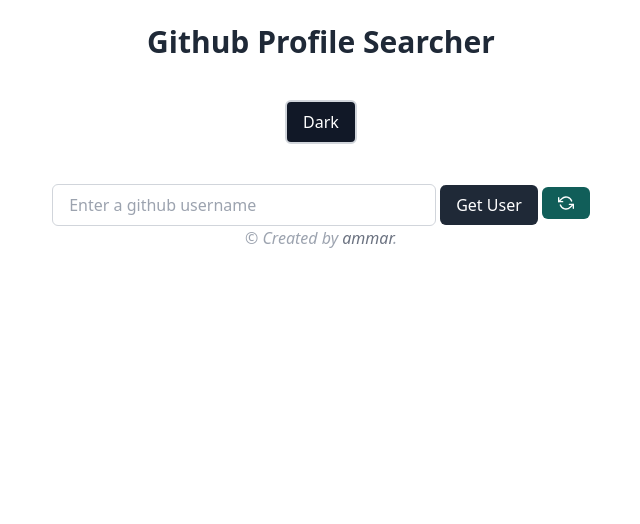
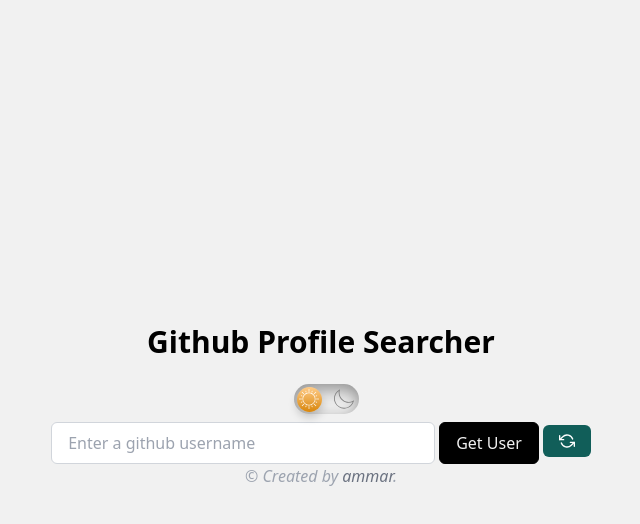
Before and after one commit to ahmadammarm/github-profile-search, a React (Create React App) app: page / in a window 1280 px wide. Shown: the top 524 px of the page, without its empty margins (319-959 px from the left). Built offline with nearby package versions, Linux system fonts and the light colour scheme.

Commit message:
update dark mode layout

```diff
--- a/src/App.css
+++ b/src/App.css
@@ -9,3 +9,34 @@
         margin: 3px;
     }
 }
+
+.dark {
+    background-color: #2d3748;
+    color: #ffffff;
+  }
+
+  .light {
+    background-color: #ffffff;
+    color: #000000;
+  }
+
+.main {
+    background-color: var(--body-background);
+    color: var(--body-color);
+}
+
+.main-button {
+    background-color: var(--body-color);
+    color: var(--body-background);
+    border: 1px solid var(--body-color);
+}
+
+.main-info {
+    background-color: var(--body-color);
+    color: var(--body-background);
+    border: 5px solid var(--body-background);
+}
+
+.main-arrow {
+    color: var(--body-background);
+}
--- a/src/App.js
+++ b/src/App.js
@@ -7,7 +7,7 @@
 import NotFound from "./components/NotFound";
 import { motion } from "framer-motion";
 import "./App.css";
-import DarkMode from "./components/DarkMode";
+import DarkMode from "./components/DarkMode/DarkMode";
 
 function App() {
   const [userData, setUserData] = useState(null);
@@ -40,23 +40,24 @@
 
   return (
     <div
-    className={`flex items-center justify-center flex-col pt-6 ${
+    className={`main flex items-center justify-center pt-3 flex-col min-h-screen ${
       isDarkMode ? "dark" : ""
     }`}
   >
       <h2
         className="
+        main
         text-3xl
         font-semibold
         text-gray-800
-        mb-10
+        mb-5
       "
       >
         Github Profile Searcher
       </h2>
-      <DarkMode setIsDarkMode={setIsDarkMode} isDarkMode={isDarkMode} />
+      <DarkMode />
       <form
-      className="input-form"
+      className="input-form mt-2"
         onSubmit={(e) => {
           e.preventDefault();
           const username = e.target.username.value;
@@ -66,8 +67,10 @@
         <div>
           <input
             type="text"
-            className="border
+            className="
+            border
             border-gray-300
+            text-gray-600
             rounded-md
             px-4
             py-2
@@ -90,12 +93,12 @@
           <button
             type="submit"
             className="
-            bg-gray-800
+            main-button
             text-white
             rounded-md
             px-4
             py-2
-            hover:bg-gray-700
+            hover:bg-gray-800
             transition
             duration-500
             ml-1"
--- /dev/null
+++ b/src/components/DarkMode/DarkMode.css
@@ -0,0 +1,68 @@
+.dark_mode {
+    margin-top: -20px;
+    margin-left: 10px;
+}
+
+.dark_mode_label {
+    width: 65px;
+    height: 30px;
+    position: relative;
+    display: block;
+    background: #ebebeb;
+    border-radius: 200px;
+    box-shadow: inset 0px 5px 15px rgba(0, 0, 0, 0.4),
+        inset 0px -5px 15px rgba(255, 255, 255, 0.4);
+    cursor: pointer;
+    transition: 0.3s;
+}
+.dark_mode_label:after {
+    content: "";
+    width: 25px;
+    height: 25px;
+    position: absolute;
+    top: 3px;
+    left: 3px;
+    background: linear-gradient(180deg, #ffcc89, #d8860b);
+    border-radius: 180px;
+    box-shadow: 0px 5px 10px rgba(0, 0, 0, 0.2);
+    transition: 0.3s;
+}
+.dark_mode_input {
+    width: 0;
+    height: 0;
+    visibility: hidden;
+}
+.dark_mode_input:checked + .dark_mode_label {
+    background: #242424;
+}
+.dark_mode_input:checked + .dark_mode_label:after {
+    left: 62px;
+    transform: translateX(-100%);
+    background: linear-gradient(180deg, #777, #3a3a3a);
+}
+.dark_mode_label:active:after {
+    width: 30px;
+}
+
+.dark_mode_label svg {
+    position: absolute;
+    width: 20px;
+    top: 5px;
+    z-index: 100;
+}
+.dark_mode_label svg.sun {
+    left: 5px;
+    fill: #fff;
+    transition: 0.3s;
+}
+.dark_mode_label svg.moon {
+    left: 40px;
+    fill: #7e7e7e;
+    transition: 0.3s;
+}
+.dark_mode_input:checked + .dark_mode_label svg.sun {
+    fill: #7e7e7e;
+}
+.dark_mode_input:checked + .dark_mode_label svg.moon {
+    fill: #fff;
+}
--- /dev/null
+++ b/src/components/DarkMode/DarkMode.js
@@ -0,0 +1,37 @@
+import React from "react";
+import { ReactComponent as Sun } from "./Sun.svg";
+import { ReactComponent as Moon } from "./Moon.svg";
+import "./DarkMode.css";
+
+const DarkMode = () => {
+    const setDarkMode = () => {
+        document.querySelector("body").setAttribute('data-theme', 'dark')
+    }
+    const setLightMode = () => {
+        document.querySelector("body").setAttribute('data-theme', 'light')
+    }
+
+    const toggleTheme = e => {
+        if (e.target.checked) {
+            setDarkMode()
+        } else {
+            setLightMode()
+        }
+    }
+    return (
+        <div className='dark_mode'>
+            <input
+                className='dark_mode_input'
+                type='checkbox'
+                id='darkmode-toggle'
+                onClick={toggleTheme}
+            />
+            <label className='dark_mode_label' for='darkmode-toggle'>
+                <Sun />
+                <Moon />
+            </label>
+        </div>
+    );
+};
+
+export default DarkMode;
--- a/src/components/UserDetailsModal.js
+++ b/src/components/UserDetailsModal.js
@@ -16,8 +16,10 @@
         border-solid
         rounded-md
         w-80
+        main-button
       ">
         <span className="
+        main-button
           text-gray-900
           text-2xl
           float-right
@@ -26,6 +28,7 @@
           cursor-pointer
         " onClick={onClose}>&times;</span>
         <div className='
+        main-button
           text-gray-900
           text-md
           mb-2
--- a/src/components/UserInfo.js
+++ b/src/components/UserInfo.js
@@ -26,6 +26,7 @@
     >
       <div
       className="
+      main
       flex
       items-center
       justify-center
@@ -35,6 +36,7 @@
     >
       <div
         className="
+        main-info
         text-center
         bg-white
         rounded-md
@@ -49,6 +51,7 @@
       >
         <div
           className="
+          main-button
           text-3xl
           font-semibold
           text-gray-900
@@ -68,6 +71,7 @@
         >
           <img
             className="
+            main-info
                   rounded-full
                   border-4
                   border-gray-900
@@ -106,6 +110,7 @@
               >
                 <tr
                   className="
+
                     text-center
                     bg-gray-800
                     text-white
@@ -117,6 +122,7 @@
                 >
                   <th
                     className="
+                    main-button
                       text-center
                       bg-gray-800
                       text-white
@@ -132,6 +138,7 @@
                   </th>
                   <th
                     className="
+                    main-button
                       text-center
                       bg-gray-800
                       text-white
@@ -146,6 +153,7 @@
                   </th>
                   <th
                     className="
+                    main-button
                       text-center
                       bg-gray-800
                       text-white
@@ -173,6 +181,7 @@
                 <tr>
                   <td
                     className="
+                    main-button
                       text-center
                       mt-3
                       border-2
@@ -185,6 +194,7 @@
                   </td>
                   <td
                     className="
+                    main-button
                       text-center
                       mt-3
                       border-2
@@ -197,6 +207,7 @@
                   </td>
                   <td
                     className="
+                    main-button
                       text-center
                       mt-3
                       border-2
@@ -215,12 +226,14 @@
       </div>
       <br />
         <button className="
-        bg-gray-800
+        main-button
+        bg-gray-700
           text-white
           rounded-md
           px-4
           py-2
-          hover:bg-gray-900
+          hover:bg-gray-800
+          hover:text-gray-200
           transition
           duration-500
           ease-in-out
@@ -229,6 +242,8 @@
         "
         onClick={handleOpenModal}>
           User Details <FiArrowDown className="
+          hover:text-gray-200
+          main-arrow
           ml-2
           mt-1
           text-white
--- a/src/index.css
+++ b/src/index.css
@@ -6,4 +6,15 @@
   margin: 0;
   padding: 0;
   box-sizing: border-box;
+  transition: all 0.3s ease-in-out;
 }
+
+:root {
+  --body-background: #f1f1f1;
+  --body-color: #000;
+}
+
+[data-theme="dark"] {
+  --body-background: rgb(17, 24, 39);
+  --body-color: #fff;
+}
```
Also changed, not shown: src/components/DarkMode/Moon.svg (added), src/components/DarkMode/Sun.svg (added).
